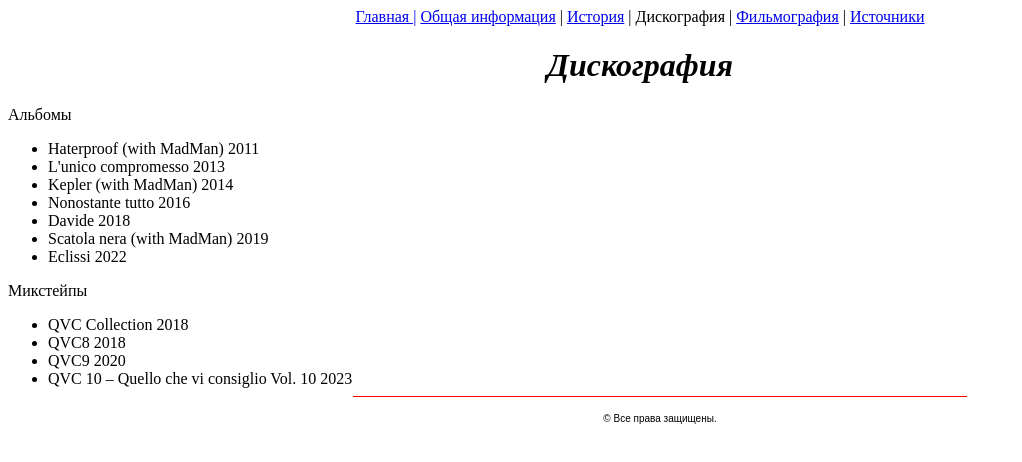
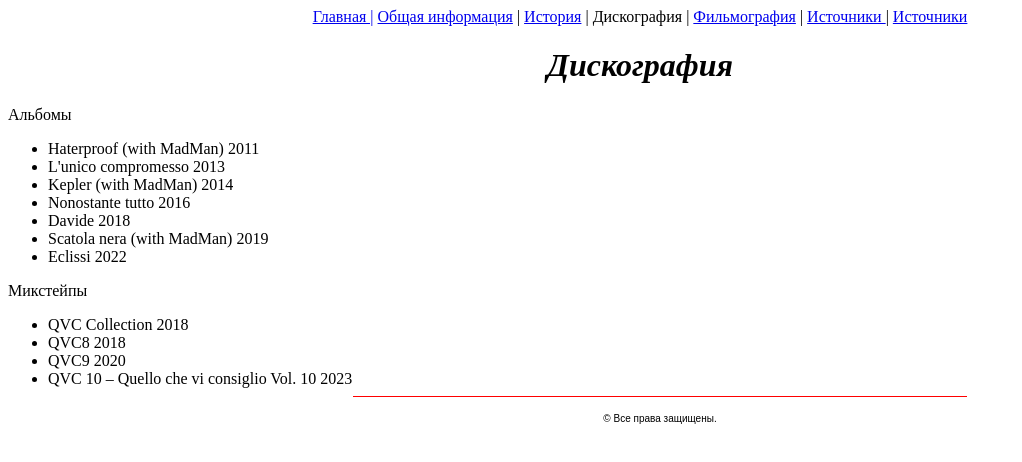
Before and after one commit to PxHA-source/Gemitaiz, a plain HTML site: page Disc.html in a window 1280 px wide. Shown: the whole page, without its empty margins (0-1022 px from the left). Drawn offline with Linux system fonts and the light colour scheme.

Commit message:
Update Disc.html

```diff
--- a/Disc.html
+++ b/Disc.html
@@ -9,7 +9,8 @@
 <a href= "History.html">История</a> |
 <a>Дискография</a> |
 <a href= "Film.html">Фильмография</a> |
-<a href= "Links.html">Источники </a> </p>
+<a href= "Links.html">Источники </a> |
+<a href= "Shop.html">Источники </a> </p>
 
 <h1 align=center><EM>Дискография</EM></h1>
 <P>Альбомы
```
